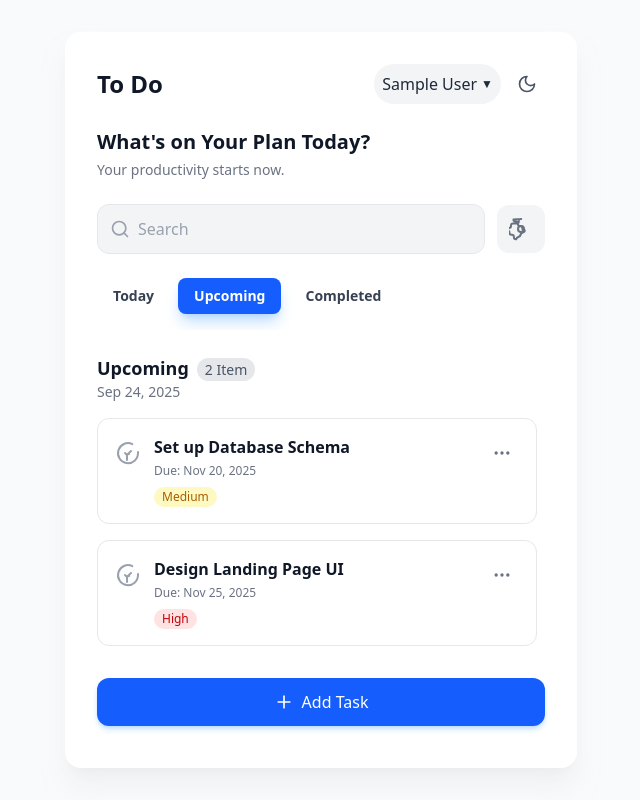
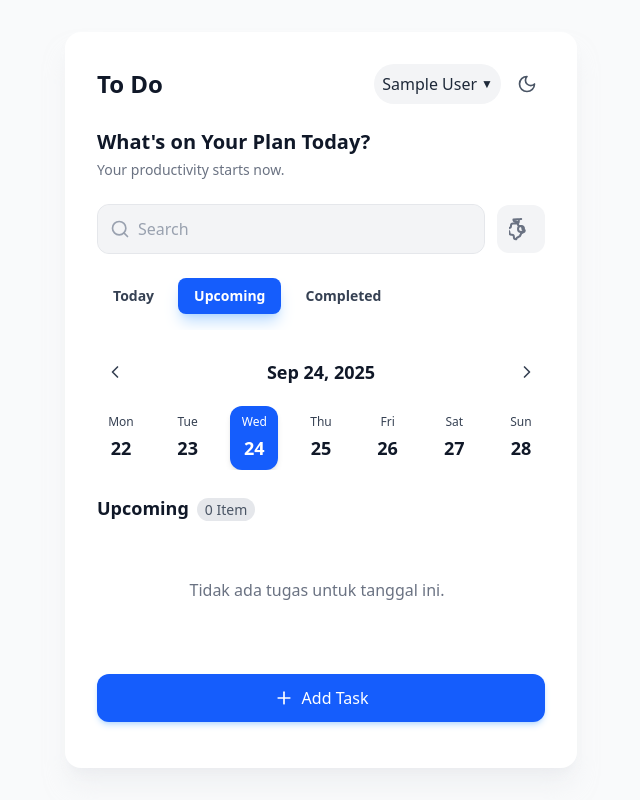
Before and after one commit to herfando/modern-react-todolist, a React (Vite) app: page /upcoming in a window 1280 px wide. Shown: the whole page, without its empty margins (319-959 px from the left). Built offline with nearby package versions, Linux system fonts and the light colour scheme; sample sign-in values are in the browser's storage.

Commit message:
edit Upcoming for date and add task

```diff
--- a/package.json
+++ b/package.json
@@ -14,6 +14,7 @@
     "@tailwindcss/vite": "^4.1.13",
     "@tanstack/react-query": "^5.89.0",
     "axios": "^1.12.2",
+    "date-fns": "^4.1.0",
     "react": "^19.1.1",
     "react-dom": "^19.1.1",
     "react-router-dom": "^7.9.2",
--- a/src/components/pages/Upcoming/Upcoming.tsx
+++ b/src/components/pages/Upcoming/Upcoming.tsx
@@ -2,8 +2,9 @@ import React, { useState } from 'react';
 import { useAuth } from '../../../providers/AuthContext';
 import { useTheme } from '../../../providers/ThemeProvider';
 import { useNavigate } from 'react-router-dom';
+import { format, addDays, startOfWeek, isSameDay } from 'date-fns';
 
-// --- Komponen SVG Icon (Lucide Icons) ---
+// --- Komponen SVG Icon ---
 const SearchIcon: React.FC<React.SVGProps<SVGSVGElement>> = (props) => (
     <svg xmlns="http://www.w3.org/2000/svg" width="24" height="24" viewBox="0 0 24 24" fill="none" stroke="currentColor" strokeWidth="2" strokeLinecap="round" strokeLinejoin="round" {...props}>
         <circle cx="11" cy="11" r="8" />
@@ -54,9 +55,25 @@ const SunIcon: React.FC<React.SVGProps<SVGSVGElement>> = (props) => (
         <path d="m19.07 4.93-1.41 1.41" />
     </svg>
 );
+const ChevronLeftIcon: React.FC<React.SVGProps<SVGSVGElement>> = (props) => (
+    <svg xmlns="http://www.w3.org/2000/svg" width="24" height="24" viewBox="0 0 24 24" fill="none" stroke="currentColor" strokeWidth="2" strokeLinecap="round" strokeLinejoin="round" {...props}>
+        <path d="m15 18-6-6 6-6" />
+    </svg>
+);
+const ChevronRightIcon: React.FC<React.SVGProps<SVGSVGElement>> = (props) => (
+    <svg xmlns="http://www.w3.org/2000/svg" width="24" height="24" viewBox="0 0 24 24" fill="none" stroke="currentColor" strokeWidth="2" strokeLinecap="round" strokeLinejoin="round" {...props}>
+        <path d="m9 18 6-6-6-6" />
+    </svg>
+);
+const XIcon: React.FC<React.SVGProps<SVGSVGElement>> = (props) => (
+    <svg xmlns="http://www.w3.org/2000/svg" width="24" height="24" viewBox="0 0 24 24" fill="none" stroke="currentColor" strokeWidth="2" strokeLinecap="round" strokeLinejoin="round" {...props}>
+        <path d="M18 6 6 18" />
+        <path d="m6 6 12 12" />
+    </svg>
+);
 // ------------------------------------------
 
-// --- MOCK DATA TUGAS (MENGAMBIL DARI Today.tsx) ---
+// --- MOCK DATA TUGAS ---
 interface Task {
     id: number;
     title: string;
@@ -65,7 +82,7 @@ interface Task {
     status: 'Today' | 'Upcoming' | 'Completed';
 }
 
-const mockTasks: Task[] = [
+const initialTasks: Task[] = [
     { id: 1, title: "Practice about Frontend Developer", dueDate: "Aug 5, 2025", priority: 'Low', status: 'Today' },
     { id: 2, title: "Complete JavaScript Algorithms", dueDate: "Sep 12, 2025", priority: 'Medium', status: 'Today' },
     { id: 3, title: "Build a Responsive Website", dueDate: "Oct 20, 2025", priority: 'High', status: 'Today' },
@@ -74,6 +91,8 @@ const mockTasks: Task[] = [
     { id: 6, title: "Design Landing Page UI", dueDate: "Nov 25, 2025", priority: 'High', status: 'Upcoming' },
     { id: 7, title: "Finished React Course (Completed)", dueDate: "Jul 10, 2025", priority: 'Low', status: 'Completed' },
     { id: 8, title: "Learned Tailwind CSS (Completed)", dueDate: "Jul 15, 2025", priority: 'Medium', status: 'Completed' },
+    { id: 9, title: "Fix login page UI", dueDate: "Nov 20, 2025", priority: 'High', status: 'Upcoming' },
+    { id: 10, title: "Deploy backend API", dueDate: "Nov 22, 2025", priority: 'High', status: 'Upcoming' },
 ];
 // ------------------------------------------
 
@@ -89,13 +108,12 @@ const getPriorityClasses = (priority: Task['priority'], isDarkMode: boolean) =>
     }
 };
 
-// Fungsi Komponen Task Card (Sama seperti Today.tsx)
+// Fungsi Komponen Task Card
 const TaskCard: React.FC<{ task: Task, isDarkMode: boolean }> = ({ task, isDarkMode }) => {
     const priorityClasses = getPriorityClasses(task.priority, isDarkMode);
     const cardBaseClasses = isDarkMode
         ? 'bg-gray-800 border-gray-700 hover:bg-gray-700/80'
         : 'bg-white border-gray-200 hover:shadow-md hover:border-blue-300';
-
     const textMutedClasses = isDarkMode ? 'text-gray-400' : 'text-gray-500';
 
     return (
@@ -120,31 +138,41 @@ const TaskCard: React.FC<{ task: Task, isDarkMode: boolean }> = ({ task, isDarkM
     );
 };
 
-
+// Component Utama Upcoming
 const Upcoming: React.FC = () => {
     const { user, logout } = useAuth();
     const { isDarkMode, toggleTheme } = useTheme();
     const navigate = useNavigate();
 
-    // Filter tasks hanya yang berstatus 'Upcoming'
-    const upcomingTasks = mockTasks.filter(task => task.status === 'Upcoming');
+    const [currentDate, setCurrentDate] = useState(new Date());
+    const [selectedDate, setSelectedDate] = useState(new Date());
+    const [tasks, setTasks] = useState(initialTasks);
+    const [showModal, setShowModal] = useState(false);
+    const [newTaskTitle, setNewTaskTitle] = useState('');
+    const [newTaskPriority, setNewTaskPriority] = useState<'Low' | 'Medium' | 'High'>('Medium');
+    const [newTaskDate, setNewTaskDate] = useState(format(selectedDate, 'yyyy-MM-dd'));
 
-    // Kelas Styling Global
-    const containerClasses = isDarkMode
-        ? 'bg-[#0B0B0D] text-white'
-        : 'bg-gray-50 text-gray-900';
+    const upcomingTasks = tasks.filter(task =>
+        task.status === 'Upcoming' &&
+        isSameDay(new Date(task.dueDate), selectedDate)
+    );
 
-    const cardBgClasses = isDarkMode
-        ? 'bg-gray-900 shadow-2xl shadow-black/30'
-        : 'bg-white shadow-xl shadow-gray-200/50';
+    const getWeekData = (date: Date) => {
+        const start = startOfWeek(date, { weekStartsOn: 1 });
+        const week = [];
+        for (let i = 0; i < 7; i++) {
+            week.push(addDays(start, i));
+        }
+        return week;
+    };
 
+    const weekDates = getWeekData(currentDate);
+
+    const containerClasses = isDarkMode ? 'bg-[#0B0B0D] text-white' : 'bg-gray-50 text-gray-900';
+    const cardBgClasses = isDarkMode ? 'bg-gray-900 shadow-2xl shadow-black/30' : 'bg-white shadow-xl shadow-gray-200/50';
     const headerTextClasses = isDarkMode ? 'text-white' : 'text-gray-900';
     const subHeaderTextClasses = isDarkMode ? 'text-gray-400' : 'text-gray-500';
-
-    const searchInputClasses = isDarkMode
-        ? 'bg-gray-800 text-white placeholder-gray-500 border-gray-700'
-        : 'bg-gray-100 text-gray-900 placeholder-gray-400 border-gray-200';
-
+    const searchInputClasses = isDarkMode ? 'bg-gray-800 text-white placeholder-gray-500 border-gray-700' : 'bg-gray-100 text-gray-900 placeholder-gray-400 border-gray-200';
     const tabClasses = (tab: string) =>
         `px-4 py-2 text-sm font-semibold rounded-lg transition-colors duration-300 ${isDarkMode
             ? (tab === 'Upcoming' ? 'bg-blue-600 text-white shadow-lg shadow-blue-500/40' : 'text-gray-300 hover:bg-gray-700')
@@ -156,9 +184,34 @@ const Upcoming: React.FC = () => {
         navigate('/login');
     };
 
+    const goToPreviousWeek = () => {
+        setCurrentDate(addDays(currentDate, -7));
+    };
+
+    const goToNextWeek = () => {
+        setCurrentDate(addDays(currentDate, 7));
+    };
+
+    const handleAddTask = () => {
+        if (newTaskTitle.trim() === '') return;
+
+        const newTask = {
+            id: tasks.length + 1,
+            title: newTaskTitle,
+            dueDate: format(new Date(newTaskDate), 'MMM d, yyyy'),
+            priority: newTaskPriority,
+            status: 'Upcoming' as 'Upcoming',
+        };
+
+        setTasks([...tasks, newTask]);
+        setShowModal(false);
+        setNewTaskTitle('');
+        setNewTaskPriority('Medium');
+        setNewTaskDate(format(selectedDate, 'yyyy-MM-dd'));
+    };
+
     return (
         <div className={`min-h-screen transition-colors duration-500 ${containerClasses} p-4 sm:p-8 flex justify-center`}>
-
             <div className={`w-full max-w-lg ${cardBgClasses} rounded-2xl p-6 md:p-8 transition-colors duration-500`}>
 
                 <header className="flex justify-between items-center mb-6">
@@ -207,46 +260,143 @@ const Upcoming: React.FC = () => {
 
                 {/* Navigasi Tabs */}
                 <div className="flex space-x-2 overflow-x-auto pb-4 mb-6">
-                    <button className={tabClasses('Today')} onClick={() => navigate('/today')}>Today</button>
-                    <button className={tabClasses('Upcoming')} onClick={() => {}}>Upcoming</button>
-                    <button className={tabClasses('Completed')} onClick={() => navigate('/completed')}>Completed</button>
+                    <button className={`px-4 py-2 text-sm font-semibold rounded-lg transition-colors duration-300 ${isDarkMode ? 'text-gray-300 hover:bg-gray-700' : 'text-gray-700 hover:bg-gray-200'}`} onClick={() => navigate('/')}>Today</button>
+                    <button className={tabClasses('Upcoming')}>Upcoming</button>
+                    <button className={`px-4 py-2 text-sm font-semibold rounded-lg transition-colors duration-300 ${isDarkMode ? 'text-gray-300 hover:bg-gray-700' : 'text-gray-700 hover:bg-gray-200'}`} onClick={() => navigate('/completed')}>Completed</button>
+                </div>
+
+                {/* Bagian Kalender */}
+                <div className="flex items-center justify-between">
+                    <button onClick={goToPreviousWeek} className={`p-2 rounded-full ${isDarkMode ? 'hover:bg-gray-700 text-gray-300' : 'hover:bg-gray-200 text-gray-700'}`}><ChevronLeftIcon className="w-5 h-5" /></button>
+                    <div className="flex-grow flex justify-center text-center">
+                        <h3 className={`text-lg font-bold ${headerTextClasses}`}>
+                            {format(selectedDate, 'MMM d, yyyy')}
+                        </h3>
+                    </div>
+                    <button onClick={goToNextWeek} className={`p-2 rounded-full ${isDarkMode ? 'hover:bg-gray-700 text-gray-300' : 'hover:bg-gray-200 text-gray-700'}`}><ChevronRightIcon className="w-5 h-5" /></button>
+                </div>
+
+                <div className="flex justify-between items-center my-4 overflow-x-auto space-x-2">
+                    {weekDates.map(date => {
+                        const dayName = format(date, 'E');
+                        const dayNumber = format(date, 'd');
+                        const isSelected = isSameDay(date, selectedDate);
+
+                        return (
+                            <button
+                                key={dayNumber}
+                                onClick={() => setSelectedDate(date)}
+                                className={`flex-shrink-0 flex flex-col items-center justify-center w-12 h-16 rounded-xl transition-all ${isDarkMode
+                                    ? (isSelected ? 'bg-blue-600 text-white' : 'bg-gray-800 text-gray-300 hover:bg-gray-700')
+                                    : (isSelected ? 'bg-blue-600 text-white shadow-md' : 'bg-white text-gray-700 hover:bg-gray-100')
+                                }`}
+                            >
+                                <span className="text-xs font-medium mb-1">{dayName}</span>
+                                <span className={`text-lg font-bold ${isDarkMode ? (isSelected ? 'text-white' : 'text-white') : (isSelected ? 'text-white' : 'text-gray-900')}`}>{dayNumber}</span>
+                            </button>
+                        );
+                    })}
                 </div>
 
                 {/* Section Judul & Jumlah Item */}
-                <div className="mb-4">
+                <div className="mb-4 mt-6">
                     <h3 className={`text-lg font-semibold ${headerTextClasses}`}>
                         Upcoming
                         <span className={`ml-2 text-sm font-normal px-2 py-0.5 rounded-full ${isDarkMode ? 'bg-gray-700 text-gray-300' : 'bg-gray-200 text-gray-600'}`}>
                             {upcomingTasks.length} Item
                         </span>
                     </h3>
-                    <p className={`text-sm ${subHeaderTextClasses}`}>
-                        {new Date().toLocaleDateString('en-US', { month: 'short', day: 'numeric', year: 'numeric' })}
-                    </p>
                 </div>
 
                 {/* Daftar Tugas */}
-                <div className="space-y-4 max-h-[50vh] overflow-y-auto pr-2">
-                    {upcomingTasks.map(task => (
-                        <TaskCard key={task.id} task={task} isDarkMode={isDarkMode} />
-                    ))}
-
-                    {upcomingTasks.length === 0 && (
-                        <p className={`text-center py-10 ${subHeaderTextClasses}`}>No tasks found for Upcoming.</p>
+                <div className="space-y-4 max-h-[40vh] overflow-y-auto pr-2">
+                    {upcomingTasks.length > 0 ? (
+                        upcomingTasks.map(task => (
+                            <TaskCard key={task.id} task={task} isDarkMode={isDarkMode} />
+                        ))
+                    ) : (
+                        <p className={`text-center py-10 ${subHeaderTextClasses}`}>Tidak ada tugas untuk tanggal ini.</p>
                     )}
                 </div>
 
                 {/* Tombol Tambah Tugas */}
                 <div className="mt-8">
-                    <button className={`w-full flex items-center justify-center py-3 rounded-xl transition-all duration-300 transform active:scale-[0.98] ${isDarkMode
-                        ? 'bg-blue-600 hover:bg-blue-700 text-white shadow-lg shadow-blue-500/50'
-                        : 'bg-blue-600 hover:bg-blue-700 text-white shadow-md shadow-blue-300/50'}`}>
+                    <button
+                        onClick={() => setShowModal(true)}
+                        className={`w-full flex items-center justify-center py-3 rounded-xl transition-all duration-300 transform active:scale-[0.98] ${isDarkMode
+                            ? 'bg-blue-600 hover:bg-blue-700 text-white shadow-lg shadow-blue-500/50'
+                            : 'bg-blue-600 hover:bg-blue-700 text-white shadow-md shadow-blue-300/50'}`}>
                         <PlusIcon className="w-5 h-5 mr-2" />
                         Add Task
                     </button>
                 </div>
+            </div>
 
-            </div>
+            {/* Modal untuk Tambah Tugas */}
+            {showModal && (
+                <div className="fixed inset-0 z-50 flex items-center justify-center bg-black bg-opacity-50">
+                    <div className={`${cardBgClasses} rounded-xl p-6 w-full max-w-sm`}>
+                        <div className="flex justify-between items-center mb-4">
+                            <h3 className={`text-lg font-bold ${headerTextClasses}`}>Add New Task</h3>
+                            <button onClick={() => setShowModal(false)} className={`p-1 rounded-full ${isDarkMode ? 'text-gray-400 hover:bg-gray-700' : 'text-gray-600 hover:bg-gray-200'}`}>
+                                <XIcon className="w-5 h-5" />
+                            </button>
+                        </div>
+                        <form onSubmit={(e) => { e.preventDefault(); handleAddTask(); }}>
+                            <div className="mb-4">
+                                <label className={`block text-sm font-medium mb-1 ${subHeaderTextClasses}`} htmlFor="taskTitle">Task Title</label>
+                                <input
+                                    type="text"
+                                    id="taskTitle"
+                                    value={newTaskTitle}
+                                    onChange={(e) => setNewTaskTitle(e.target.value)}
+                                    className={`w-full p-2 rounded-lg border focus:outline-none focus:ring-2 focus:ring-blue-500 ${searchInputClasses}`}
+                                    required
+                                />
+                            </div>
+                            <div className="mb-4">
+                                <label className={`block text-sm font-medium mb-1 ${subHeaderTextClasses}`} htmlFor="taskPriority">Priority</label>
+                                <select
+                                    id="taskPriority"
+                                    value={newTaskPriority}
+                                    onChange={(e) => setNewTaskPriority(e.target.value as 'Low' | 'Medium' | 'High')}
+                                    className={`w-full p-2 rounded-lg border focus:outline-none focus:ring-2 focus:ring-blue-500 ${searchInputClasses}`}
+                                >
+                                    <option value="Low">Low</option>
+                                    <option value="Medium">Medium</option>
+                                    <option value="High">High</option>
+                                </select>
+                            </div>
+                            <div className="mb-4">
+                                <label className={`block text-sm font-medium mb-1 ${subHeaderTextClasses}`} htmlFor="taskDate">Due Date</label>
+                                <input
+                                    type="date"
+                                    id="taskDate"
+                                    value={newTaskDate}
+                                    onChange={(e) => setNewTaskDate(e.target.value)}
+                                    className={`w-full p-2 rounded-lg border focus:outline-none focus:ring-2 focus:ring-blue-500 ${searchInputClasses}`}
+                                    required
+                                />
+                            </div>
+                            <div className="flex justify-end space-x-2">
+                                <button
+                                    type="button"
+                                    onClick={() => setShowModal(false)}
+                                    className={`px-4 py-2 rounded-lg font-semibold ${isDarkMode ? 'bg-gray-700 text-gray-300 hover:bg-gray-600' : 'bg-gray-200 text-gray-700 hover:bg-gray-300'}`}
+                                >
+                                    Cancel
+                                </button>
+                                <button
+                                    type="submit"
+                                    className="px-4 py-2 rounded-lg font-semibold bg-blue-600 text-white hover:bg-blue-700"
+                                >
+                                    Add
+                                </button>
+                            </div>
+                        </form>
+                    </div>
+                </div>
+            )}
         </div>
     );
 };
```
Also changed, not shown: src/App.tsx (+9 -4 lines), 1 other file (tests, documents, lock files or other folders).
